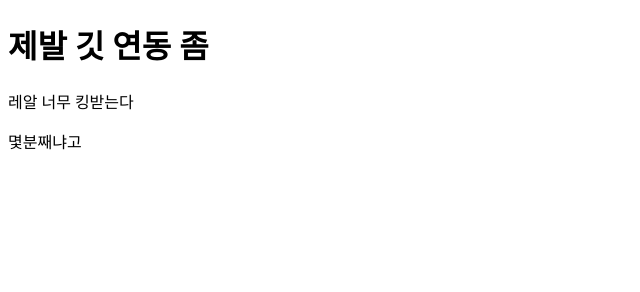
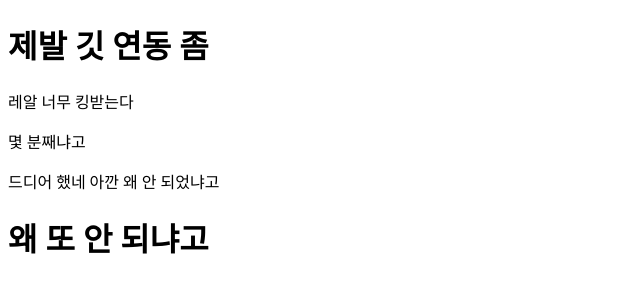
Before and after one commit to 17cactus/first-cactus-project, a plain HTML site: page index.html in a window 1280 px wide. Shown: the whole page, without its empty margins (0-640 px from the left). Drawn offline with Linux system fonts and the light colour scheme.

Commit message:
second commit

```diff
--- a/index.html
+++ b/index.html
@@ -9,6 +9,8 @@
 <body>
     <h1>제발 깃 연동 좀</h1>
     <p>레알 너무 킹받는다</p>
-    <p>몇분째냐고</p>
+    <p>몇 분째냐고</p>
+    <p> 드디어 했네 아깐 왜 안 되었냐고</p>
+    <h1> 왜 또 안 되냐고</h1>
 </body>
 </html>
```
